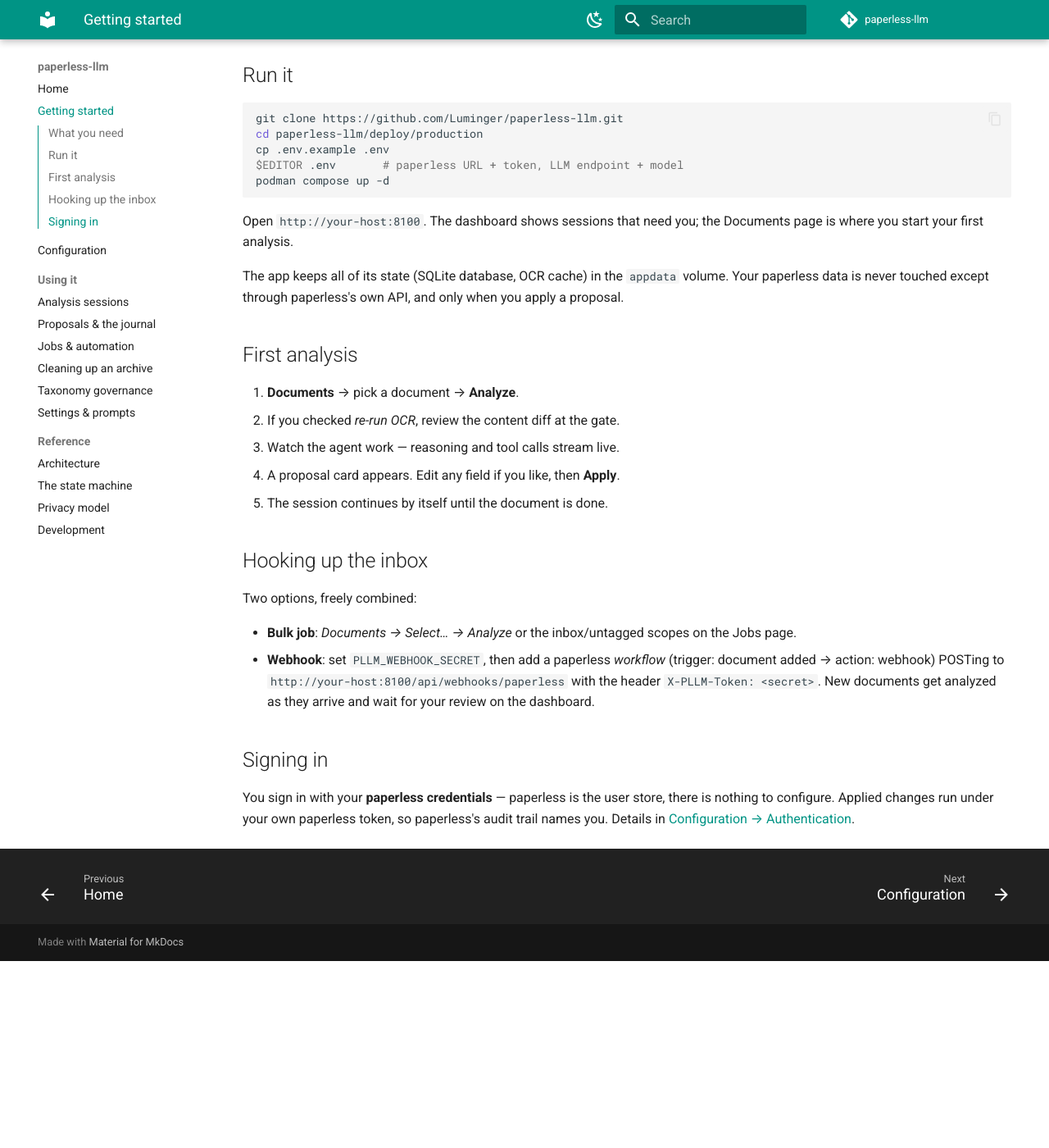
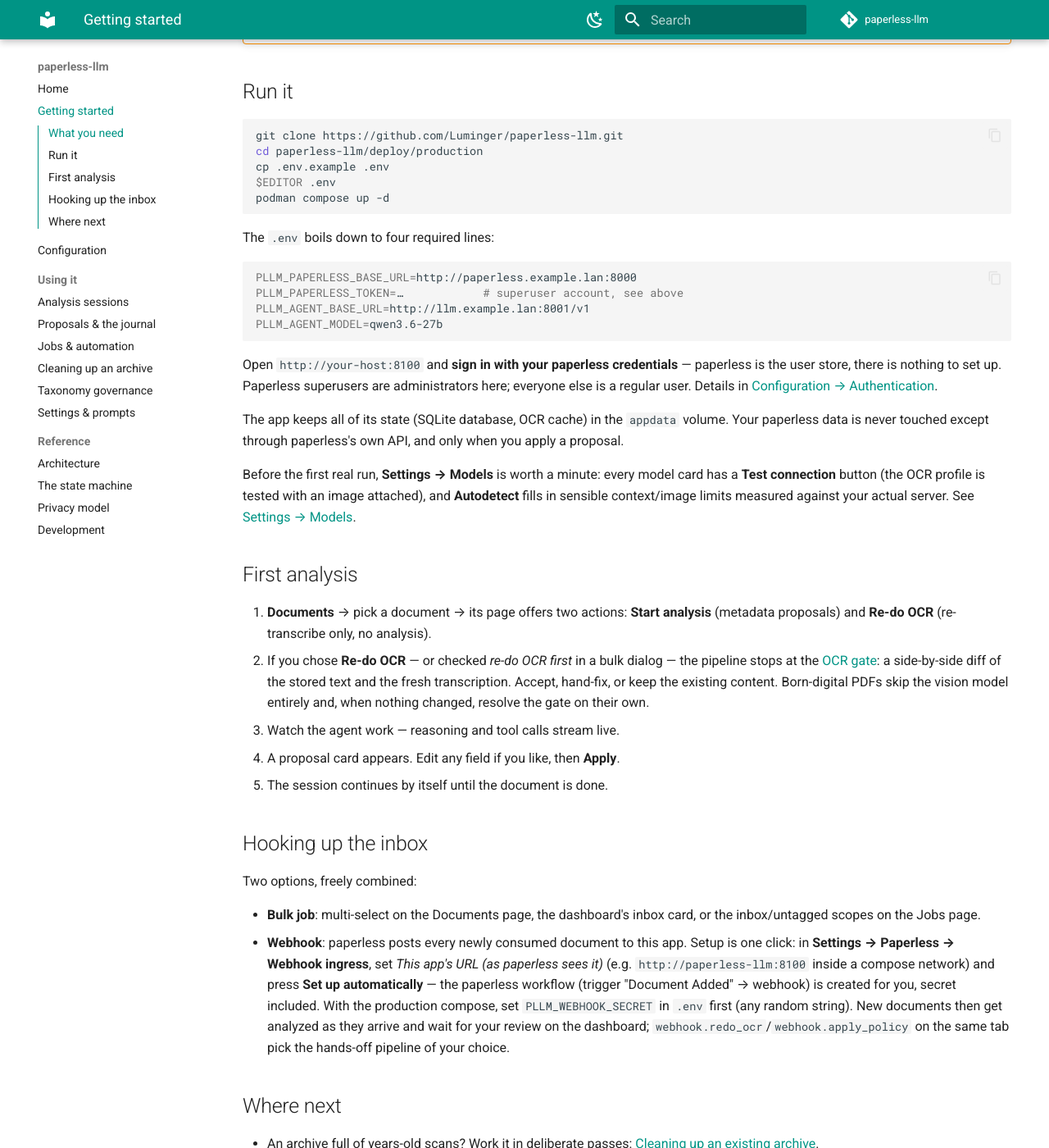
Before and after one commit to Luminger/paperless-llm, an MkDocs documentation site: the page built from docs/getting-started.md, in a window 1280 px wide and 1400 px high, scrolled down 672 px. Shown: the whole window at 82% size. Built offline with MkDocs 1.6.1 and Material for MkDocs 9.7.7, drawn with Linux system fonts in a browser that asks for light colours; comment, search, counter and statistics services are not loaded; before the commit the page ends 1844 px from its top, so only the background shows below that; some of the changed text lies outside the part shown.

Commit message:
docs(getting-started): match the real first-run and webhook flow
The single-document flow is Start analysis / Re-do OCR on the document
page — there is no per-analysis re-OCR checkbox. The webhook is set up
with one click from Settings -> Paperless (public URL + Set up
automatically), not by hand-building a paperless workflow. Add the
minimal .env, the first-sign-in/superuser note, a pointer at Test
connection/Autodetect, and next-step links.

````diff
--- a/docs/getting-started.md
+++ b/docs/getting-started.md
@@ -4,7 +4,7 @@
 
 | Piece | Notes |
 | --- | --- |
-| **paperless-ngx** | Any recent version; you need its URL and an API token (paperless → *Settings → My profile*). |
+| **paperless-ngx** | Any recent version; you need its URL and an API token (paperless → *Settings → My profile*). The token's account should be a **superuser** — that is what makes you an administrator here, and what the one-click webhook setup needs. |
 | **A local LLM endpoint** | Anything OpenAI-compatible: vLLM, llama.cpp server, LM Studio, Ollama (`/v1`), … A tool-calling chat model in the ~20–30B class works well (developed against Qwen3.6-27B). |
 | **A vision model** *(optional)* | For the OCR pipeline. Can be the same endpoint if the model is multimodal, or a dedicated OCR model. Without it, re-OCR simply isn't offered. |
 | **An embeddings endpoint** *(optional)* | Enables semantic duplicate detection in the taxonomy tools (e.g. text-embeddings-inference). |
@@ -21,21 +21,46 @@
 git clone https://github.com/Luminger/paperless-llm.git
 cd paperless-llm/deploy/production
 cp .env.example .env
-$EDITOR .env       # paperless URL + token, LLM endpoint + model
+$EDITOR .env
 podman compose up -d
 ```
 
-Open `http://your-host:8100`. The dashboard shows sessions that need
-you; the Documents page is where you start your first analysis.
+The `.env` boils down to four required lines:
+
+```bash
+PLLM_PAPERLESS_BASE_URL=http://paperless.example.lan:8000
+PLLM_PAPERLESS_TOKEN=…            # superuser account, see above
+PLLM_AGENT_BASE_URL=http://llm.example.lan:8001/v1
+PLLM_AGENT_MODEL=qwen3.6-27b
+```
+
+Open `http://your-host:8100` and **sign in with your paperless
+credentials** — paperless is the user store, there is nothing to set
+up. Paperless superusers are administrators here; everyone else is a
+regular user. Details in
+[Configuration → Authentication](configuration.md#authentication).
 
 The app keeps all of its state (SQLite database, OCR cache) in the
 `appdata` volume. Your paperless data is never touched except through
 paperless's own API, and only when you apply a proposal.
 
+Before the first real run, **Settings → Models** is worth a minute:
+every model card has a **Test connection** button (the OCR profile is
+tested with an image attached), and **Autodetect** fills in sensible
+context/image limits measured against your actual server. See
+[Settings → Models](usage/settings.md#models).
+
 ## First analysis
 
-1. **Documents** → pick a document → **Analyze**.
-2. If you checked *re-run OCR*, review the content diff at the gate.
+1. **Documents** → pick a document → its page offers two actions:
+   **Start analysis** (metadata proposals) and **Re-do OCR**
+   (re-transcribe only, no analysis).
+2. If you chose **Re-do OCR** — or checked *re-do OCR first* in a bulk
+   dialog — the pipeline stops at the [OCR gate](usage/sessions.md#the-ocr-gate):
+   a side-by-side diff of the stored text and the fresh transcription.
+   Accept, hand-fix, or keep the existing content. Born-digital PDFs
+   skip the vision model entirely and, when nothing changed, resolve
+   the gate on their own.
 3. Watch the agent work — reasoning and tool calls stream live.
 4. A proposal card appears. Edit any field if you like, then **Apply**.
 5. The session continues by itself until the document is done.
@@ -44,17 +69,25 @@
 
 Two options, freely combined:
 
-- **Bulk job**: *Documents → Select… → Analyze* or the inbox/untagged
-  scopes on the Jobs page.
-- **Webhook**: set `PLLM_WEBHOOK_SECRET`, then add a paperless
-  *workflow* (trigger: document added → action: webhook) POSTing to
-  `http://your-host:8100/api/webhooks/paperless` with the header
-  `X-PLLM-Token: <secret>`. New documents get analyzed as they arrive
-  and wait for your review on the dashboard.
+- **Bulk job**: multi-select on the Documents page, the dashboard's
+  inbox card, or the inbox/untagged scopes on the Jobs page.
+- **Webhook**: paperless posts every newly consumed document to this
+  app. Setup is one click: in **Settings → Paperless → Webhook
+  ingress**, set *This app's URL (as paperless sees it)* (e.g.
+  `http://paperless-llm:8100` inside a compose network) and press
+  **Set up automatically** — the paperless workflow (trigger "Document
+  Added" → webhook) is created for you, secret included. With the
+  production compose, set `PLLM_WEBHOOK_SECRET` in `.env` first (any
+  random string). New documents then get analyzed as they arrive and
+  wait for your review on the dashboard;
+  `webhook.redo_ocr`/`webhook.apply_policy` on the same tab pick the
+  hands-off pipeline of your choice.
 
-## Signing in
+## Where next
 
-You sign in with your **paperless credentials** — paperless is the user
-store, there is nothing to configure. Applied changes run under your
-own paperless token, so paperless's audit trail names you. Details in
-[Configuration → Authentication](configuration.md#authentication).
+- An archive full of years-old scans? Work it in deliberate passes:
+  [Cleaning up an existing archive](usage/corpus.md).
+- What sessions, gates and proposals actually are:
+  [Analysis sessions](usage/sessions.md) and
+  [Proposals & the journal](usage/proposals.md).
+- Every knob, with defaults: [Configuration](configuration.md).
````
